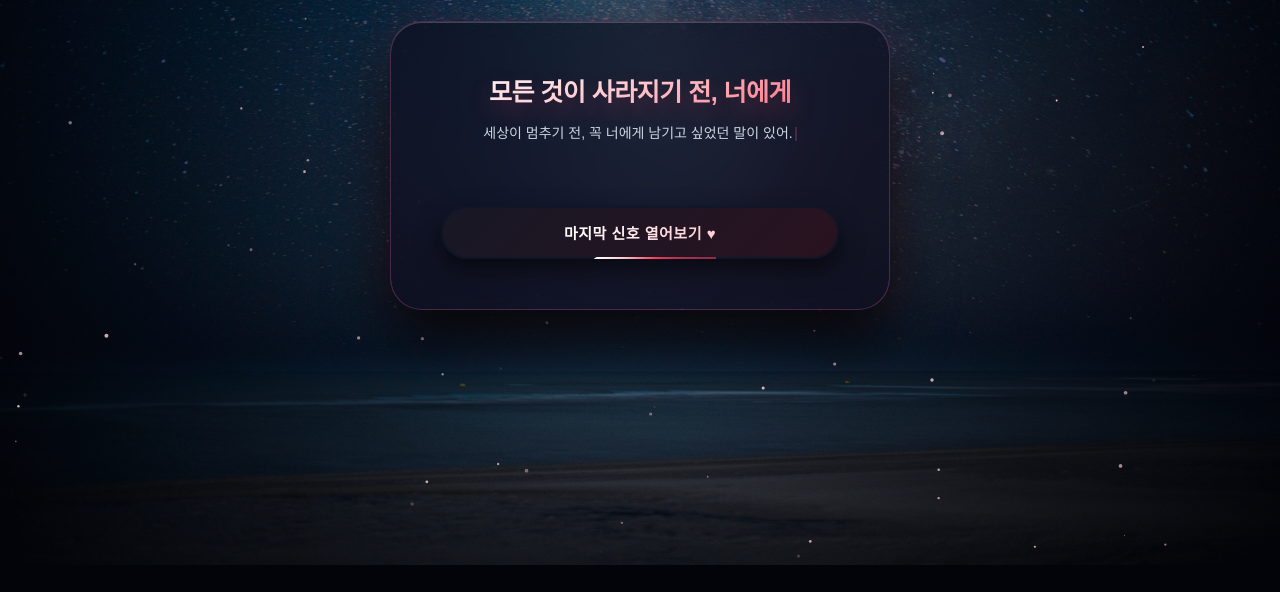
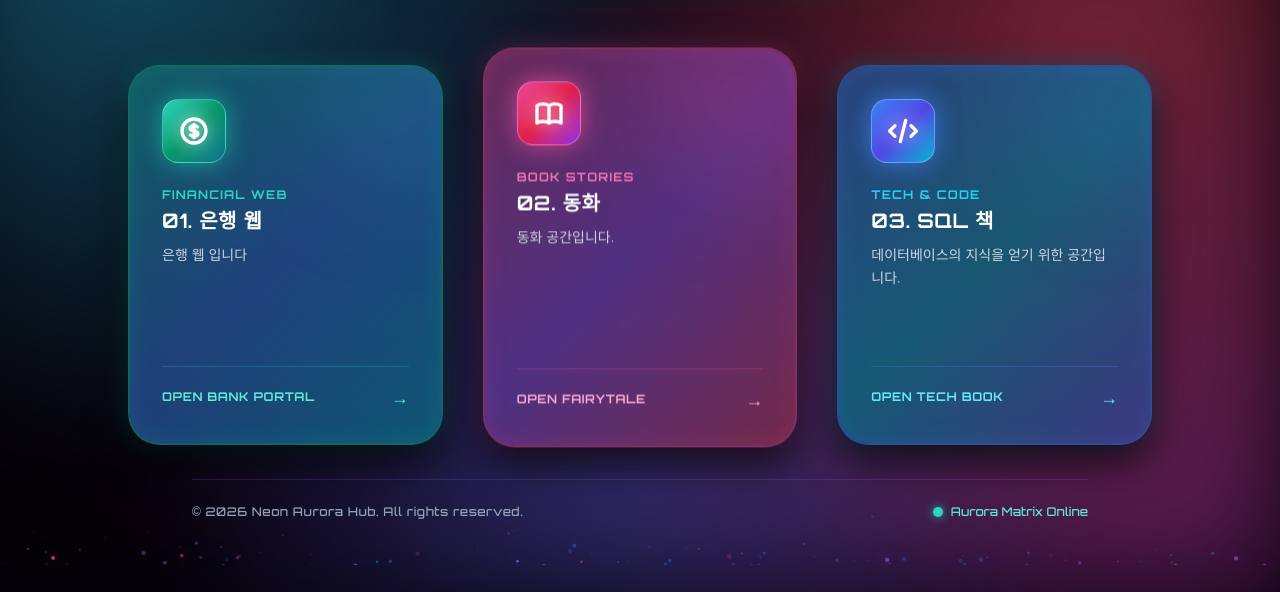
Before and after one commit to mariostar2/myweb, a plain HTML site: page index.html in a window 1280 px wide. Shown: the part 235-827 px from the top of the page. Before the commit the page ends 800 px from the top, so only its background shows below. Drawn offline with nearby package versions, Linux system fonts and the light colour scheme.

Commit message:
Add files via upload

```diff
--- a/index.html
+++ b/index.html
@@ -3,334 +3,290 @@
 <head>
     <meta charset="UTF-8">
     <meta name="viewport" content="width=device-width, initial-scale=1.0">
-    <title>마지막 신호 - 인트로</title>
+    <title>대시보드</title>
 
+    <script src="https://cdn.tailwindcss.com"></script>
+
+    <link href="https://fonts.googleapis.com/css2?family=Orbitron:wght@500;700;900&family=Noto+Sans+KR:wght@300;400;500;700&display=swap" rel="stylesheet">
     <style>
-        * {
-            box-sizing: border-box;
-            margin: 0;
-            padding: 0;
+        body {
+            font-family: 'Noto Sans KR', sans-serif;
+            background: #030008;
+            overflow-x: hidden;
+            color: #f1f5f9;
+        }
+        .font-orbitron {
+            font-family: 'Orbitron', sans-serif;
         }
 
-        body {
-            width: 100vw;
-            height: 100vh;
-            background-color: #03040a;
-            color: #ffffff;
-            font-family: 'Apple SD Gothic Neo', 'Malgun Gothic', sans-serif;
-            display: flex;
-            justify-content: center;
-            align-items: center;
-            overflow: hidden;
-            position: relative;
-        }
 
-        /* 1. 전체 화면 배경 이미지 */
-        .full-bg-image {
-            position: absolute;
+        .aurora-background {
+            position: fixed;
             top: 0;
             left: 0;
             width: 100vw;
             height: 100vh;
-            object-fit: cover;
-            object-position: center;
-            z-index: 0;
-            filter: brightness(0.7) contrast(1.1);
+            z-index: -2;
+            background:
+                radial-gradient(circle at 15% 20%, rgba(20, 184, 166, 0.45) 0%, transparent 40%),
+                radial-gradient(circle at 85% 30%, rgba(236, 72, 153, 0.45) 0%, transparent 45%),
+                radial-gradient(circle at 50% 80%, rgba(59, 130, 246, 0.4) 0%, transparent 50%),
+                radial-gradient(circle at 90% 85%, rgba(168, 85, 247, 0.35) 0%, transparent 40%),
+                #030008;
+            filter: blur(45px);
+            animation: auroraShift 12s ease-in-out infinite alternate;
         }
 
-        /* 어두운 분위기 오버레이 (붉은 톤과 어두운 아포칼립스 감성 부여) */
-        .bg-overlay {
-            position: absolute;
-            top: 0; left: 0;
-            width: 100%; height: 100%;
-            background: radial-gradient(circle at center, rgba(15, 23, 42, 0.4) 0%, rgba(3, 4, 10, 0.85) 100%);
-            z-index: 1;
-            pointer-events: none;
+        @keyframes auroraShift {
+            0% { transform: scale(1) translate(0, 0); opacity: 0.85; filter: hue-rotate(0deg) blur(45px); }
+            50% { transform: scale(1.08) translate(-2%, 2%); opacity: 1; filter: hue-rotate(25deg) blur(50px); }
+            100% { transform: scale(1.02) translate(2%, -2%); opacity: 0.9; filter: hue-rotate(-15deg) blur(45px); }
         }
 
-        /* 자바스크립트 별빛 Canvas 레이어 */
-        #starCanvas {
-            position: absolute;
+        #particle-canvas {
+            position: fixed;
             top: 0;
             left: 0;
             width: 100%;
             height: 100%;
-            z-index: 2;
+            z-index: -1;
             pointer-events: none;
         }
 
-        /* 고정 인트로 카드 컨테이너 */
-        .intro-card {
+        .neon-card {
+            background: rgba(15, 23, 42, 0.7);
+            backdrop-filter: blur(20px);
+            -webkit-backdrop-filter: blur(20px);
+            border-radius: 2rem;
+            transition: all 0.4s cubic-bezier(0.16, 1, 0.3, 1);
             position: relative;
-            text-align: center;
-            background: rgba(15, 12, 28, 0.65);
-            backdrop-filter: blur(24px);
-            -webkit-backdrop-filter: blur(24px);
-            padding: 50px 50px;
-            border-radius: 32px;
-            border: 1px solid rgba(244, 114, 182, 0.25);
-            box-shadow:
-                0 30px 60px rgba(0, 0, 0, 0.85),
-                0 0 50px rgba(244, 63, 94, 0.15),
-                inset 0 1px 0 rgba(255, 255, 255, 0.2);
-            z-index: 10;
-            max-width: 500px;
-            width: 90%;
+            overflow: hidden;
         }
 
-        /* 제목 */
-        .intro-title {
-            font-size: 25px;
-            font-weight: 700;
-            letter-spacing: -0.5px;
-            margin-bottom: 14px;
-            background: linear-gradient(135deg, #ffffff 0%, #fecdd3 50%, #fb7185 100%);
-            -webkit-background-clip: text;
-            -webkit-text-fill-color: transparent;
-            text-shadow: 0 10px 25px rgba(244, 63, 94, 0.3);
+
+        .card-bank {
+            border: 2px solid rgba(20, 184, 166, 0.5);
+            box-shadow: 0 15px 40px rgba(0, 0, 0, 0.8), inset 0 0 25px rgba(20, 184, 166, 0.15), 0 0 25px rgba(20, 184, 166, 0.3);
         }
-
-        /* 부제목 (타이핑 효과 커서) */
-        .intro-subtext {
-            font-size: 14px;
-            color: #cbd5e1;
-            line-height: 1.7;
-            margin-bottom: 36px;
-            min-height: 48px; /* 2줄 고려 높이 지정 */
-            word-break: keep-all;
-        }
-
-        .typing-cursor {
-            display: inline-block;
-            width: 2px;
-            height: 14px;
-            background-color: #fb7185;
-            margin-left: 2px;
-            animation: blink 0.8s infinite;
-            vertical-align: middle;
-        }
-
-        /* 링크 스타일 */
-        .btn-link {
-            text-decoration: none;
-            display: inline-block;
-            width: 100%;
-        }
-
-        /* 마지막 신호 전달 버튼 */
-        .shooting-star-btn {
-            position: relative;
-            width: 100%;
-            padding: 16px 28px;
-            font-size: 15px;
-            font-weight: 700;
-            color: #ffffff;
-            background: rgba(15, 23, 42, 0.8);
-            border: none;
-            border-radius: 50px;
-            cursor: pointer;
-            overflow: hidden;
-            display: flex;
-            align-items: center;
-            justify-content: center;
-            gap: 8px;
-            box-shadow: 0 10px 25px rgba(0, 0, 0, 0.6);
-            transition: all 0.3s ease;
-        }
-
-        /* 버튼 회전 애니메이션 빛줄기 */
-        .shooting-star-btn::before {
+        .card-bank::before {
             content: '';
             position: absolute;
-            top: -50%; left: -50%;
-            width: 200%; height: 200%;
-            background: conic-gradient(
-                transparent,
-                transparent,
-                transparent,
-                #f43f5e,
-                #ffffff
-            );
-            animation: rotateStar 3s linear infinite;
-            z-index: 1;
+            inset: -2px;
+            border-radius: 2.1rem;
+            background: linear-gradient(135deg, #14b8a6, #3b82f6, #06b6d4);
+            z-index: -1;
+            opacity: 0.4;
+            transition: opacity 0.4s ease;
         }
+        .card-bank:hover {
+            transform: translateY(-10px) scale(1.02);
+            border-color: rgba(255, 255, 255, 0.9);
+            box-shadow: 0 25px 60px -10px rgba(20, 184, 166, 0.8), 0 0 50px rgba(59, 130, 246, 0.7), inset 0 0 35px rgba(20, 184, 166, 0.5);
+        }
+        .card-bank:hover::before { opacity: 1; }
 
-        /* 버튼 내부 마스크 Layer */
-        .shooting-star-btn::after {
+
+        .card-fairytale {
+            border: 2px solid rgba(236, 72, 153, 0.5);
+            box-shadow: 0 15px 40px rgba(0, 0, 0, 0.8), inset 0 0 25px rgba(236, 72, 153, 0.15), 0 0 25px rgba(236, 72, 153, 0.3);
+        }
+        .card-fairytale::before {
             content: '';
             position: absolute;
-            inset: 2px;
-            background: linear-gradient(135deg, #181825 0%, #2a1220 100%);
-            border-radius: 48px;
-            z-index: 2;
-            transition: background 0.3s ease;
+            inset: -2px;
+            border-radius: 2.1rem;
+            background: linear-gradient(135deg, #ec4899, #a855f7, #f43f5e);
+            z-index: -1;
+            opacity: 0.4;
+            transition: opacity 0.4s ease;
         }
+        .card-fairytale:hover {
+            transform: translateY(-10px) scale(1.02);
+            border-color: rgba(255, 255, 255, 0.9);
+            box-shadow: 0 25px 60px -10px rgba(236, 72, 153, 0.8), 0 0 50px rgba(168, 85, 247, 0.7), inset 0 0 35px rgba(236, 72, 153, 0.5);
+        }
+        .card-fairytale:hover::before { opacity: 1; }
 
-        /* 버튼 텍스트 컨텐츠 */
-        .btn-content {
-            position: relative;
-            z-index: 3;
-            letter-spacing: 0.5px;
-            background: linear-gradient(90deg, #ffffff, #fecdd3);
-            -webkit-background-clip: text;
-            -webkit-text-fill-color: transparent;
+        .card-tech {
+            border: 2px solid rgba(59, 130, 246, 0.5);
+            box-shadow: 0 15px 40px rgba(0, 0, 0, 0.8), inset 0 0 25px rgba(59, 130, 246, 0.15), 0 0 25px rgba(6, 182, 212, 0.3);
         }
+        .card-tech::before {
+            content: '';
+            position: absolute;
+            inset: -2px;
+            border-radius: 2.1rem;
+            background: linear-gradient(135deg, #3b82f6, #06b6d4, #6366f1);
+            z-index: -1;
+            opacity: 0.4;
+            transition: opacity 0.4s ease;
+        }
+        .card-tech:hover {
+            transform: translateY(-10px) scale(1.02);
+            border-color: rgba(255, 255, 255, 0.9);
+            box-shadow: 0 25px 60px -10px rgba(59, 130, 246, 0.8), 0 0 50px rgba(6, 182, 212, 0.7), inset 0 0 35px rgba(59, 130, 246, 0.5);
+        }
+        .card-tech:hover::before { opacity: 1; }
 
-        /* 버튼 호버 효과 */
-        .shooting-star-btn:hover {
-            transform: scale(1.03);
-            box-shadow: 0 15px 35px rgba(244, 63, 94, 0.4);
+
+        @keyframes floatEffect {
+            0%, 100% { transform: translateY(0px); }
+            50% { transform: translateY(-8px); }
         }
-
-        .shooting-star-btn:hover::after {
-            background: linear-gradient(135deg, #2a1220 0%, #881337 100%);
+        .animate-float {
+            animation: floatEffect 6s ease-in-out infinite;
         }
-
-        @keyframes rotateStar {
-            0% { transform: rotate(0deg); }
-            100% { transform: rotate(360deg); }
-        }
-
-        @keyframes blink {
-            0%, 100% { opacity: 1; }
-            50% { opacity: 0; }
+        .animate-float-delayed {
+            animation: floatEffect 7s ease-in-out 2s infinite;
         }
     </style>
 </head>
-<body>
+<body class="min-h-screen text-slate-100 flex flex-col justify-between p-6 sm:p-12 relative selection:bg-purple-500 selection:text-white">
 
-    <!-- 1. 전체 화면 배경 이미지 -->
-    <img src="image/image01.jpeg" alt="마지막 순간의 밤하늘" class="full-bg-image">
-    <div class="bg-overlay"></div>
 
-    <!-- 2. 자바스크립트 별빛 & 파티클 Canvas -->
-    <canvas id="starCanvas"></canvas>
+    <div class="aurora-background"></div>
+    <canvas id="particle-canvas"></canvas>
 
-    <!-- 3. 카드 컨테이너 -->
-    <div class="intro-card">
-        <h1 class="intro-title">모든 것이 사라지기 전, 너에게</h1>
-        <p class="intro-subtext"><span id="typedText"></span><span class="typing-cursor"></span></p>
 
-        <a href="lecture4.html" class="btn-link" id="startBtnLink">
-            <button class="shooting-star-btn" id="startBtn">
-                <span class="btn-content">마지막 신호 열어보기 ♥</span>
-            </button>
+    <header class="max-w-4xl mx-auto w-full text-center py-8 z-10 animate-float">
+        <div class="inline-block p-[2px] rounded-full bg-gradient-to-r from-teal-400 via-purple-500 to-cyan-400 mb-4 shadow-[0_0_25px_rgba(20,184,166,0.7)]">
+            <div class="px-6 py-2 bg-slate-950/90 backdrop-blur-xl rounded-full border border-teal-500/40">
+                <span class="text-xs font-orbitron font-bold tracking-widest text-teal-300 uppercase flex items-center gap-2 justify-center">
+                    ✨ PROJECT HUB &bull; NEON AURORA ✨
+                </span>
+            </div>
+        </div>
+        <h1 class="text-4xl sm:text-6xl font-black tracking-tight text-white mb-4 drop-shadow-[0_0_35px_rgba(20,184,166,0.9)] font-orbitron">
+            내 프로젝트 인덱스
+        </h1>
+        <p class="text-slate-300 text-sm sm:text-base max-w-xl mx-auto font-light leading-relaxed drop-shadow-[0_2px_10px_rgba(0,0,0,0.8)]">
+            각 영역의 세션별 파일들이 있습니다(연습용)
+        </p>
+    </header>
+
+    <main class="max-w-5xl mx-auto w-full grid grid-cols-1 sm:grid-cols-3 gap-8 sm:gap-10 my-auto z-10 py-6 items-center">
+
+
+        <a href="../tm0929/index.html" class="neon-card card-bank group p-8 flex flex-col justify-between h-[380px] text-center sm:text-left relative">
+            <div class="absolute -right-8 -top-8 w-32 h-32 bg-teal-500/35 rounded-full blur-3xl group-hover:bg-teal-500/60 transition-all"></div>
+            <div>
+                <div class="w-16 h-16 mx-auto sm:mx-0 rounded-2xl bg-gradient-to-br from-teal-400 via-emerald-600 to-cyan-700 flex items-center justify-center text-white shadow-[0_0_25px_rgba(20,184,166,0.8)] group-hover:scale-110 group-hover:rotate-6 transition-transform duration-300 border border-teal-200/40 mb-6">
+                    <svg class="w-8 h-8 drop-shadow-[0_0_10px_rgba(255,255,255,0.9)]" fill="none" stroke="currentColor" stroke-width="2.5" viewBox="0 0 24 24">
+                        <path stroke-linecap="round" stroke-linejoin="round" d="M12 8c-1.657 0-3 .895-3 2s1.343 2 3 2 3 .895 3 2-1.343 2-3 2m0-8c1.11 0 2.08.402 2.599 1M12 8V7m0 1v8m0 0v1m0-1c-1.11 0-2.08-.402-2.599-1M21 12a9 9 0 11-18 0 9 9 0 0118 0z"></path>
+                    </svg>
+                </div>
+                <div class="text-xs font-orbitron font-semibold text-teal-400 uppercase tracking-widest mb-1">Financial Web</div>
+                <h2 class="text-xl font-bold text-white group-hover:text-teal-300 transition-colors mb-2 font-orbitron tracking-wide">01. 은행 웹</h2>
+                <p class="text-slate-300 text-sm font-light leading-relaxed">은행 웹 입니다</p>
+            </div>
+            <div class="mt-6 flex items-center justify-between pt-4 border-t border-teal-500/30 text-xs font-semibold text-teal-300 font-orbitron">
+                <span class="tracking-wider uppercase">Open Bank Portal</span>
+                <span class="group-hover:translate-x-2 transition-transform text-lg">&rarr;</span>
+            </div>
         </a>
-    </div>
 
-    <!-- 자바스크립트 연출 코드 -->
+        <a href="../1002/index.html" class="neon-card card-fairytale group p-8 flex flex-col justify-between h-[400px] text-center sm:text-left relative sm:-translate-y-4 animate-float-delayed">
+            <div class="absolute -right-8 -top-8 w-36 h-36 bg-pink-500/35 rounded-full blur-3xl group-hover:bg-pink-500/60 transition-all"></div>
+            <div>
+                <div class="w-16 h-16 mx-auto sm:mx-0 rounded-2xl bg-gradient-to-br from-pink-500 via-rose-600 to-purple-600 flex items-center justify-center text-white shadow-[0_0_25px_rgba(236,72,153,0.8)] group-hover:scale-110 group-hover:-rotate-6 transition-transform duration-300 border border-pink-200/40 mb-6">
+                    <svg class="w-8 h-8 drop-shadow-[0_0_10px_rgba(255,255,255,0.9)]" fill="none" stroke="currentColor" stroke-width="2.5" viewBox="0 0 24 24">
+                        <path stroke-linecap="round" stroke-linejoin="round" d="M12 6.253v13m0-13C10.832 5.477 9.246 5 7.5 5S4.168 5.477 3 6.253v13C4.168 18.477 5.754 18 7.5 18s3.332.477 4.5 1.253m0-13C13.168 5.477 14.754 5 16.5 5c1.747 0 3.332.477 4.5 1.253v13C19.832 18.477 18.247 18 16.5 18c-1.746 0-3.332.477-4.5 1.253"></path>
+                    </svg>
+                </div>
+                <div class="text-xs font-orbitron font-semibold text-pink-400 uppercase tracking-widest mb-1">Book Stories</div>
+                <h2 class="text-xl font-bold text-white group-hover:text-pink-300 transition-colors mb-2 font-orbitron tracking-wide">02. 동화</h2>
+                <p class="text-slate-300 text-sm font-light leading-relaxed">동화 공간입니다.</p>
+            </div>
+            <div class="mt-6 flex items-center justify-between pt-4 border-t border-pink-500/30 text-xs font-semibold text-pink-300 font-orbitron">
+                <span class="tracking-wider uppercase">Open Fairytale</span>
+                <span class="group-hover:translate-x-2 transition-transform text-lg">&rarr;</span>
+            </div>
+        </a>
+        <a href="../1002/index-01.html" class="neon-card card-tech group p-8 flex flex-col justify-between h-[380px] text-center sm:text-left relative">
+            <div class="absolute -right-8 -top-8 w-32 h-32 bg-blue-500/35 rounded-full blur-3xl group-hover:bg-blue-500/60 transition-all"></div>
+            <div>
+                <div class="w-16 h-16 mx-auto sm:mx-0 rounded-2xl bg-gradient-to-br from-blue-500 via-indigo-600 to-cyan-500 flex items-center justify-center text-white shadow-[0_0_25px_rgba(59,130,246,0.8)] group-hover:scale-110 group-hover:rotate-6 transition-transform duration-300 border border-blue-200/40 mb-6">
+                    <svg class="w-8 h-8 drop-shadow-[0_0_10px_rgba(255,255,255,0.9)]" fill="none" stroke="currentColor" stroke-width="2.5" viewBox="0 0 24 24">
+                        <path stroke-linecap="round" stroke-linejoin="round" d="M10 20l4-16m4 4l4 4-4 4M6 16l-4-4 4-4"></path>
+                    </svg>
+                </div>
+                <div class="text-xs font-orbitron font-semibold text-cyan-400 uppercase tracking-widest mb-1">Tech & Code</div>
+                <h2 class="text-xl font-bold text-white group-hover:text-cyan-300 transition-colors mb-2 font-orbitron tracking-wide">03. SQL 책</h2>
+                <p class="text-slate-300 text-sm font-light leading-relaxed">데이터베이스의 지식을 얻기 위한 공간입니다.</p>
+            </div>
+            <div class="mt-6 flex items-center justify-between pt-4 border-t border-blue-500/30 text-xs font-semibold text-cyan-300 font-orbitron">
+                <span class="tracking-wider uppercase">Open Tech Book</span>
+                <span class="group-hover:translate-x-2 transition-transform text-lg">&rarr;</span>
+            </div>
+        </a>
+
+    </main>
+
+
+    <footer class="max-w-4xl mx-auto w-full text-center py-6 text-xs text-slate-400 border-t border-purple-500/20 z-10 flex flex-col sm:flex-row items-center justify-between gap-3">
+        <span class="font-orbitron tracking-wider">&copy; 2026 Neon Aurora Hub. All rights reserved.</span>
+        <span class="flex items-center gap-2 text-teal-300 font-orbitron">
+            <span class="w-2.5 h-2.5 rounded-full bg-teal-400 animate-ping shadow-[0_0_10px_#14b8a6]"></span>
+            Aurora Matrix Online
+        </span>
+    </footer>
+
     <script>
-        // -------------------------------------------------------------
-        // 1. Canvas 렌더링 : 밤하늘 별빛과 흩날리는 마지막 자국
-        // -------------------------------------------------------------
-        const canvas = document.getElementById('starCanvas');
+        const canvas = document.getElementById('particle-canvas');
         const ctx = canvas.getContext('2d');
 
-        function resizeCanvas() {
-            canvas.width = window.innerWidth;
-            canvas.height = window.innerHeight;
+        let width, height;
+        let particles = [];
+
+        function resize() {
+            width = canvas.width = window.innerWidth;
+            height = canvas.height = window.innerHeight;
         }
-        resizeCanvas();
-        window.addEventListener('resize', resizeCanvas);
 
-        const stars = [];
-        const STAR_COUNT = 100;
+        window.addEventListener('resize', resize);
+        resize();
 
-        for (let i = 0; i < STAR_COUNT; i++) {
-            stars.push({
-                x: Math.random() * canvas.width,
-                y: Math.random() * canvas.height,
-                size: Math.random() * 2,
+        const numParticles = Math.floor((width * height) / 4000);
+        for (let i = 0; i < numParticles; i++) {
+            particles.push({
+                x: Math.random() * width,
+                y: Math.random() * height,
+                radius: Math.random() * 2 + 0.3,
+                speedY: -(Math.random() * 0.5 + 0.1),
+                speedX: (Math.random() - 0.5) * 0.3,
                 alpha: Math.random(),
-                speed: Math.random() * 0.02 + 0.005,
-                growing: Math.random() > 0.5
+                fadeSpeed: Math.random() * 0.015 + 0.003
             });
         }
 
-        let clickParticles = [];
+        function animateParticles() {
+            ctx.clearRect(0, 0, width, height);
 
-        function animate() {
-            ctx.clearRect(0, 0, canvas.width, canvas.height);
+            particles.forEach(p => {
+                p.y += p.speedY;
+                p.x += p.speedX;
+                p.alpha -= p.fadeSpeed;
 
-            // 별빛 업데이트 & 그리기
-            stars.forEach(star => {
-                if (star.growing) {
-                    star.alpha += star.speed;
-                    if (star.alpha >= 1) star.growing = false;
-                } else {
-                    star.alpha -= star.speed;
-                    if (star.alpha <= 0.1) star.growing = true;
+                if (p.y < 0 || p.alpha <= 0) {
+                    p.y = height + 10;
+                    p.x = Math.random() * width;
+                    p.alpha = Math.random();
                 }
 
                 ctx.beginPath();
-                ctx.arc(star.x, star.y, star.size, 0, Math.PI * 2);
-                ctx.fillStyle = `rgba(254, 205, 211, ${star.alpha})`;
+                ctx.arc(p.x, p.y, p.radius, 0, Math.PI * 2);
+                const colors = ['20, 184, 166', '236, 72, 153', '59, 130, 246', '168, 85, 247'];
+                const randomColor = colors[Math.floor(Math.abs(Math.sin(p.x)) * colors.length)];
+                ctx.fillStyle = `rgba(${randomColor}, ${p.alpha})`;
+                ctx.shadowBlur = 14;
+                ctx.shadowColor = `rgb(${randomColor})`;
                 ctx.fill();
             });
 
-            // 클릭 시 흩어지는 마음의 파티클
-            clickParticles.forEach((p, index) => {
-                p.x += p.vx;
-                p.y += p.vy;
-                p.alpha -= 0.025;
+            requestAnimationFrame(animateParticles);
+        }
 
-                ctx.beginPath();
-                ctx.arc(p.x, p.y, p.size, 0, Math.PI * 2);
-                ctx.fillStyle = `rgba(244, 63, 94, ${p.alpha})`;
-                ctx.fill();
-
-                if (p.alpha <= 0) clickParticles.splice(index, 1);
-            });
-
-            requestAnimationFrame(animate);
-        }
-        animate();
-
-        // -------------------------------------------------------------
-        // 2. 부제목 애틋한 타이핑 애니메이션
-        // -------------------------------------------------------------
-        const textToType = "세상이 멈추기 전, 꼭 너에게 남기고 싶었던 말이 있어.";
-        const typedTextElem = document.getElementById('typedText');
-        let charIndex = 0;
-
-        function typeWriter() {
-            if (charIndex < textToType.length) {
-                typedTextElem.textContent += textToType.charAt(charIndex);
-                charIndex++;
-                setTimeout(typeWriter, 80);
-            }
-        }
-        setTimeout(typeWriter, 400);
-
-        // -------------------------------------------------------------
-        // 3. 버튼 클릭 시 마지막 파티클 연출 후 다음 페이지 이동
-        // -------------------------------------------------------------
-        const startBtnLink = document.getElementById('startBtnLink');
-
-        startBtnLink.addEventListener('click', (e) => {
-            e.preventDefault();
-
-            const rect = e.target.getBoundingClientRect();
-            const startX = e.clientX || (rect.left + rect.width / 2);
-            const startY = e.clientY || (rect.top + rect.height / 2);
-
-            for (let i = 0; i < 40; i++) {
-                const angle = Math.random() * Math.PI * 2;
-                const speed = Math.random() * 6 + 2;
-                clickParticles.push({
-                    x: startX,
-                    y: startY,
-                    vx: Math.cos(angle) * speed,
-                    vy: Math.sin(angle) * speed,
-                    size: Math.random() * 3 + 1,
-                    alpha: 1
-                });
-            }
-
-            setTimeout(() => {
-                window.location.href = startBtnLink.href;
-            }, 350);
-        });
+        animateParticles();
     </script>
 
 </body>
```
